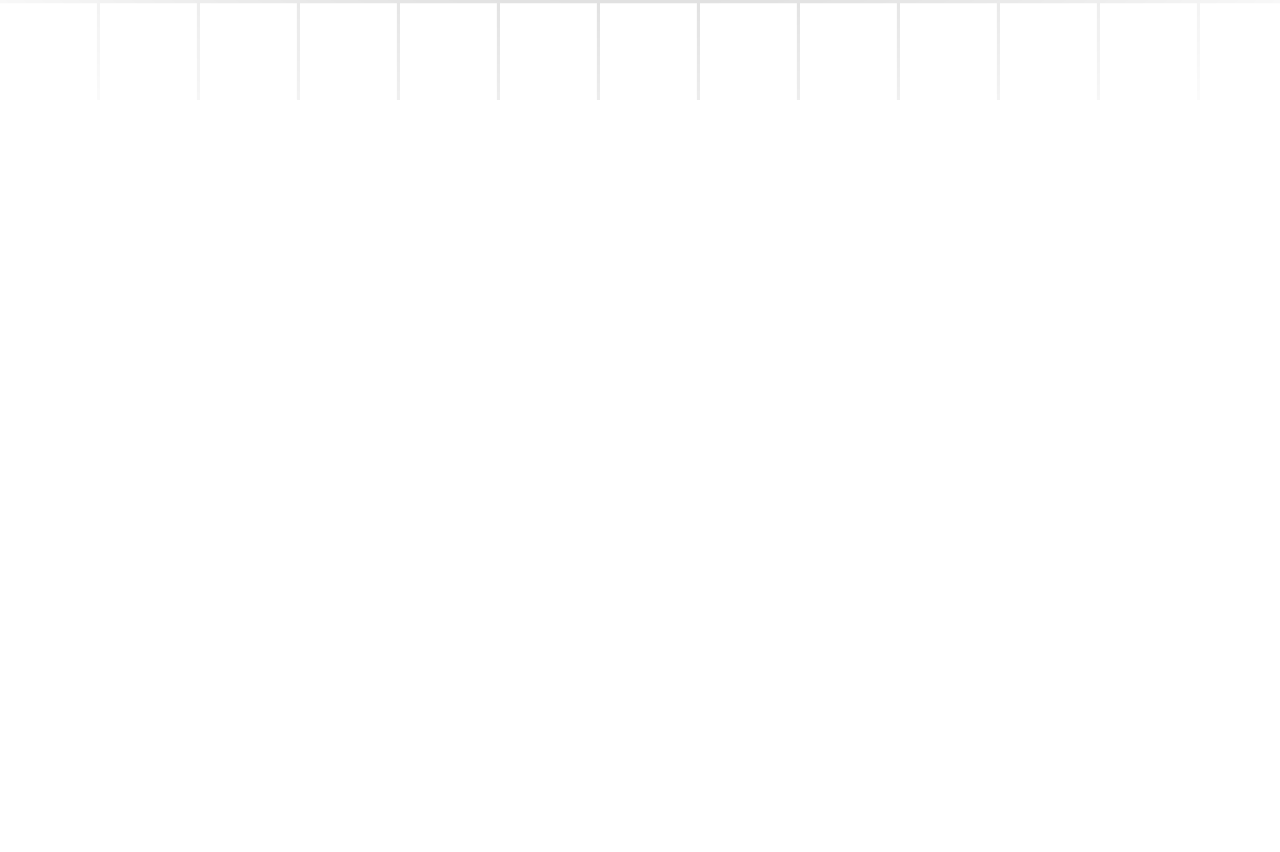
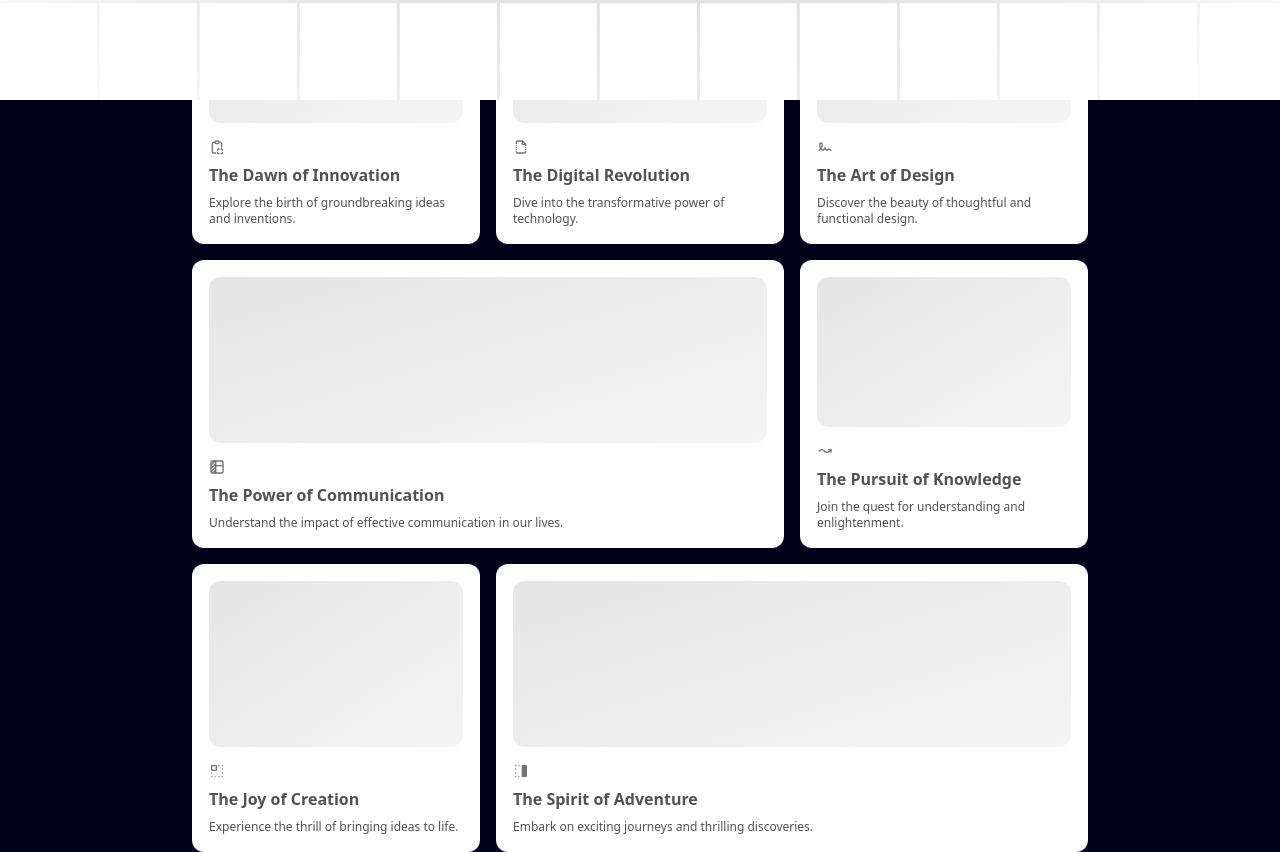
Before and after one commit to H3nry-T/Linear-, a Next.js app: page / in a window 1280 px wide. Shown: the part 700-1552 px from the top of the page. Before the commit the page ends 800 px from the top, so only its background shows below. Built offline with nearby package versions, Linux system fonts and the light colour scheme.

Commit message:
added a bentobox grid section

```diff
--- a/src/app/page.tsx
+++ b/src/app/page.tsx
@@ -1,9 +1,60 @@
 import Image from "next/image";
 import Hero from '@/components/Hero';
 import { FloatingNavBar } from '../components/ui/FloatingNavBar';
-import { IconHome, IconMessage, IconUser } from "@tabler/icons-react";
+import { IconArrowWaveRightUp, IconBoxAlignRightFilled, IconBoxAlignTopLeft, IconClipboardCopy, IconFileBroken, IconHome, IconMessage, IconSignature, IconTableColumn, IconUser } from "@tabler/icons-react";
+import { BentoGrid } from "@/components/ui/BentoGrid";
+import { Grid } from "@/components/Grid";
 
+const Skeleton = () => (
+  <div className="flex flex-1 w-full h-full min-h-[6rem] rounded-xl bg-gradient-to-br from-neutral-200 dark:from-neutral-900 dark:to-neutral-800 to-neutral-100"></div>
+);
 export default function Home() {
+
+const items = [
+  {
+    title: "The Dawn of Innovation",
+    description: "Explore the birth of groundbreaking ideas and inventions.",
+    header: <Skeleton />,
+    icon: <IconClipboardCopy className="h-4 w-4 text-neutral-500" />,
+  },
+  {
+    title: "The Digital Revolution",
+    description: "Dive into the transformative power of technology.",
+    header: <Skeleton />,
+    icon: <IconFileBroken className="h-4 w-4 text-neutral-500" />,
+  },
+  {
+    title: "The Art of Design",
+    description: "Discover the beauty of thoughtful and functional design.",
+    header: <Skeleton />,
+    icon: <IconSignature className="h-4 w-4 text-neutral-500" />,
+  },
+  {
+    title: "The Power of Communication",
+    description:
+      "Understand the impact of effective communication in our lives.",
+    header: <Skeleton />,
+    icon: <IconTableColumn className="h-4 w-4 text-neutral-500" />,
+  },
+  {
+    title: "The Pursuit of Knowledge",
+    description: "Join the quest for understanding and enlightenment.",
+    header: <Skeleton />,
+    icon: <IconArrowWaveRightUp className="h-4 w-4 text-neutral-500" />,
+  },
+  {
+    title: "The Joy of Creation",
+    description: "Experience the thrill of bringing ideas to life.",
+    header: <Skeleton />,
+    icon: <IconBoxAlignTopLeft className="h-4 w-4 text-neutral-500" />,
+  },
+  {
+    title: "The Spirit of Adventure",
+    description: "Embark on exciting journeys and thrilling discoveries.",
+    header: <Skeleton />,
+    icon: <IconBoxAlignRightFilled className="h-4 w-4 text-neutral-500" />,
+  },
+];
   const navItems = [
     {
       name: "Home",
@@ -28,6 +79,7 @@
       <div className="max-w-7xl w-full">
         <FloatingNavBar navItems={navItems}/>
         <Hero />
+        <Grid items={items} className="mt-4"/>
       </div>
     </main>
   );
--- /dev/null
+++ b/src/components/Grid.tsx
@@ -0,0 +1,29 @@
+import { cn } from "@/lib/utils";
+import React from "react";
+import {
+  IconArrowWaveRightUp,
+  IconBoxAlignRightFilled,
+  IconBoxAlignTopLeft,
+  IconClipboardCopy,
+  IconFileBroken,
+  IconSignature,
+  IconTableColumn,
+} from "@tabler/icons-react";
+import { BentoGrid, BentoGridItem } from "./ui/BentoGrid";
+
+export function Grid({items, className}: {items: {title: string, description: string, header: React.ReactNode, icon: React.ReactNode}[], className?: string}) {
+  return (
+    <BentoGrid className={ cn( "max-w-4xl mx-auto", className ) }>
+      {items.map((item, i) => (
+        <BentoGridItem
+          key={i}
+          title={item.title}
+          description={item.description}
+          header={item.header}
+          icon={item.icon}
+          className={i === 3 || i === 6 ? "md:col-span-2" : ""}
+        />
+      ))}
+    </BentoGrid>
+  );
+}
--- /dev/null
+++ b/src/components/ui/BentoGrid.tsx
@@ -0,0 +1,54 @@
+import { cn } from "@/lib/utils";
+
+export const BentoGrid = ({
+  className,
+  children,
+}: {
+  className?: string;
+  children?: React.ReactNode;
+}) => {
+  return (
+    <div
+      className={cn(
+        "grid md:auto-rows-[18rem] grid-cols-1 md:grid-cols-3 gap-4 max-w-7xl mx-auto ",
+        className
+      )}
+    >
+      {children}
+    </div>
+  );
+};
+
+export const BentoGridItem = ({
+  className,
+  title,
+  description,
+  header,
+  icon,
+}: {
+  className?: string;
+  title?: string | React.ReactNode;
+  description?: string | React.ReactNode;
+  header?: React.ReactNode;
+  icon?: React.ReactNode;
+}) => {
+  return (
+    <div
+      className={cn(
+        "row-span-1 rounded-xl group/bento hover:shadow-xl transition duration-200 shadow-input dark:shadow-none p-4 dark:bg-black dark:border-white/[0.2] bg-white border border-transparent justify-between flex flex-col space-y-4",
+        className
+      )}
+    >
+      {header}
+      <div className="group-hover/bento:translate-x-2 transition duration-200">
+        {icon}
+        <div className="font-sans font-bold text-neutral-600 dark:text-neutral-200 mb-2 mt-2">
+          {title}
+        </div>
+        <div className="font-sans font-normal text-neutral-600 text-xs dark:text-neutral-300">
+          {description}
+        </div>
+      </div>
+    </div>
+  );
+};
```
